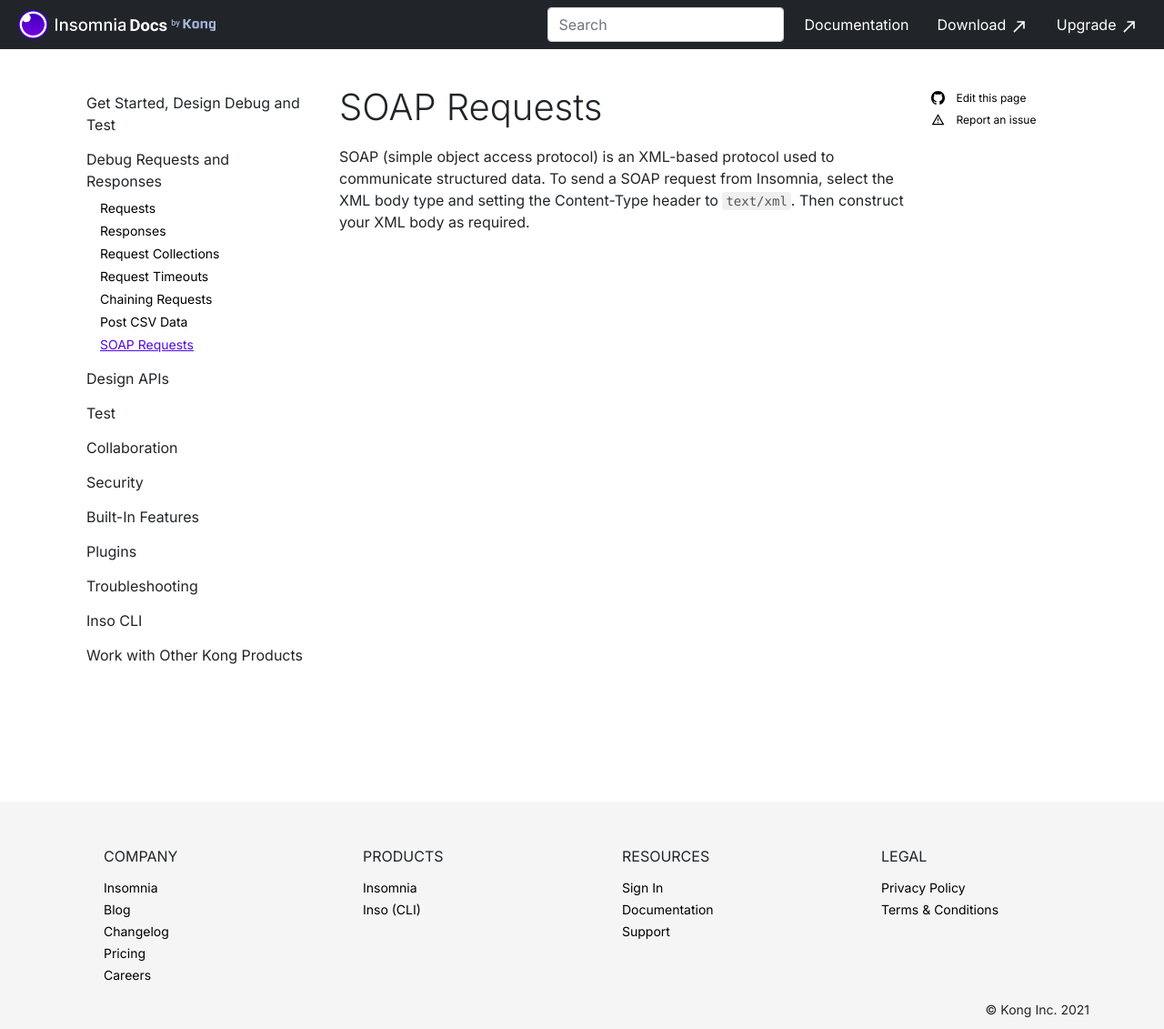
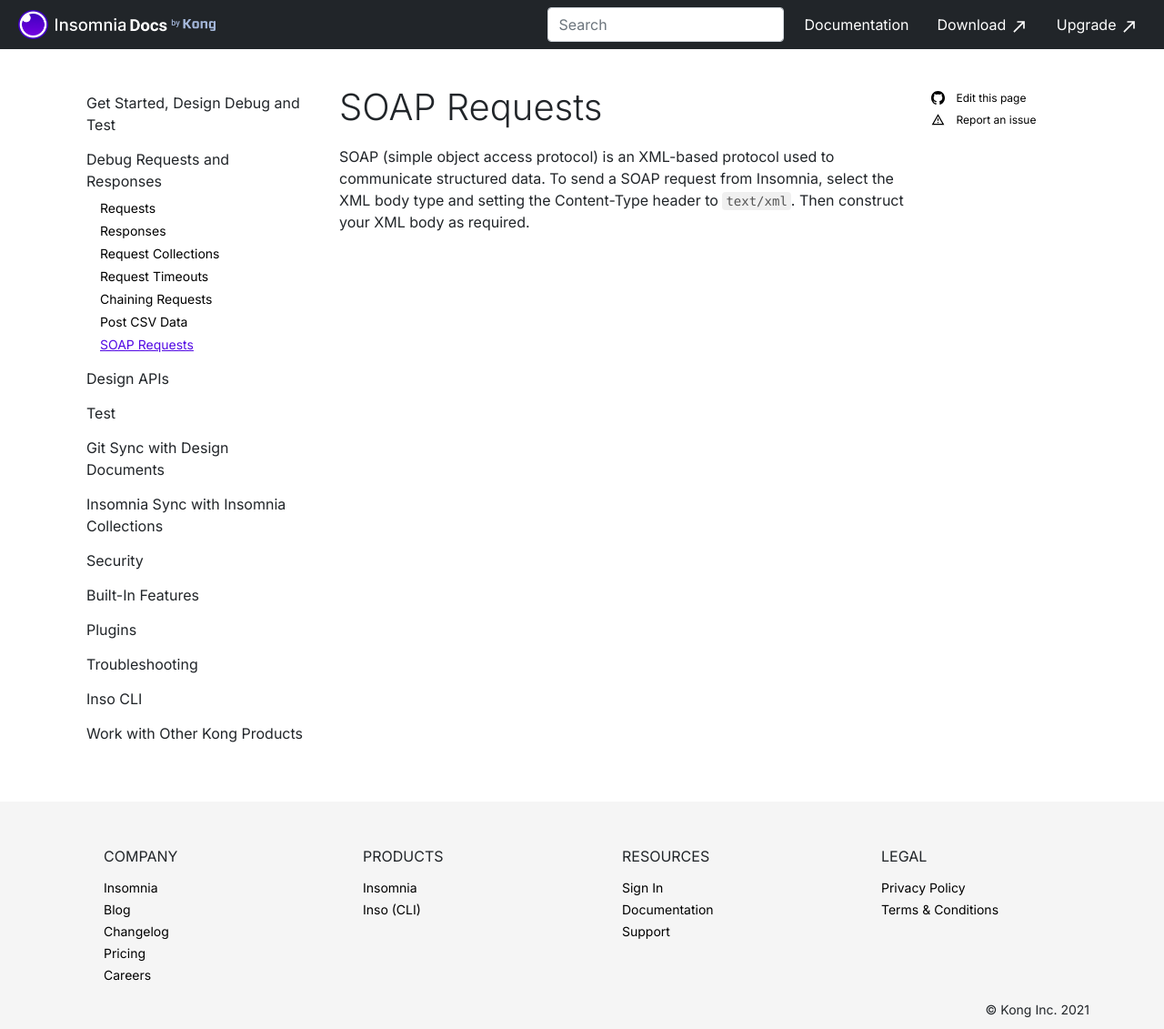
Before and after one commit to Kong/insomnia-docs, a Jekyll site: the page built from docs/insomnia/soap-requests.md, in a window 1280 px wide and 1131 px high. Shown: the whole window at 91% size. Built offline with Jekyll 4.4.1, drawn with Linux system fonts in a browser that asks for light colours; comment, search, counter and statistics services are not loaded.

Commit message:
Carefully don't break vercel

```diff
--- a/docs/_data/main-nav.yaml
+++ b/docs/_data/main-nav.yaml
@@ -53,7 +53,12 @@
         url: /insomnia/unit-testing
       - title: Stress Testing
         url: /insomnia/stress-testing
-  - title: Collaboration
+  - title: Git Sync with Design Documents
+    collapse-id: collaboration
+    items:
+      - title: Sync with Git
+        url: /insomnia/git-sync
+  - title: Insomnia Sync with Insomnia Collections
     collapse-id: collaboration
     items:
       - title: Teams
@@ -64,7 +69,6 @@
         url: /insomnia/git-sync
       - title: Sync with Insomnia Cloud
         url: /insomnia/inosmnia-sync
-
   - title: Security
     collapse-id: security
     items:
```
